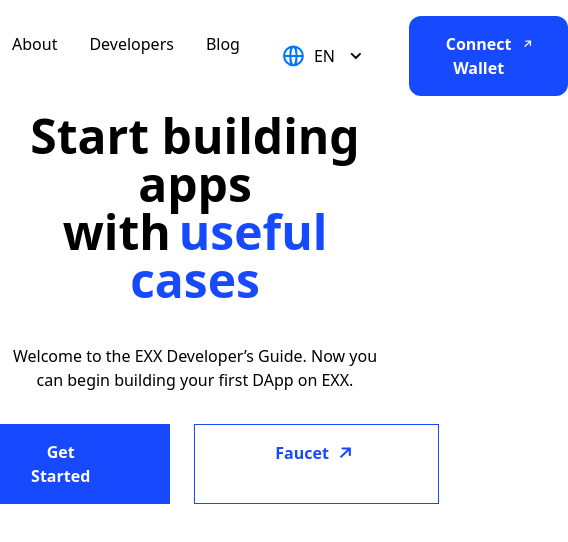
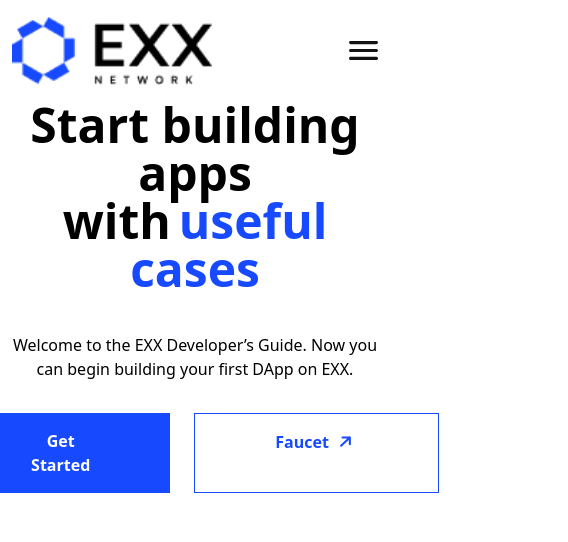
Before and after one commit to B-Fabrice/EXX-Network-coding-challenge, a Next.js app: page / in a window 390 px wide. Shown: the top 542 px of the page, 568 px wide, since content can reach past the window. Built offline with nearby package versions, Linux system fonts and the light colour scheme.

Commit message:
navbar responsiveness

```diff
--- a/components/cards/navbar.js
+++ b/components/cards/navbar.js
@@ -3,9 +3,10 @@
 import Link from 'next/link'
 
 export default function Navbar() {
+  const [isMenu, setIsMenu] = useState(false)
   const [isShow, setIsShow] = useState(false)
   return (
-    <nav className='mx-auto py-4 md:py-6 px-3 md:px-20 flex justify-between items-center'>
+    <nav className='mx-auto py-4 md:py-6 px-3 md:px-20 flex justify-between items-center relative'>
       <div>
         <div>
           <Image
@@ -17,7 +18,8 @@
           />
         </div>
       </div>
-      <div className='flex items-baseline gap-10'>
+      <div>
+        <div className='hidden lg:flex items-baseline gap-10'>
           <div className='flex gap-8'>
             {['About', 'Developers', 'Blog'].map((item, index) => (
               <Link
@@ -78,6 +80,43 @@
             </button>
           </div>
         </div>
+        <div className='lg:hidden'>
+          <svg
+            onClick={() => setIsMenu(!isMenu)}
+            className='cursor-pointer'
+            width='29' height='19' viewBox='0 0 29 19' fill='none' xmlns='http://www.w3.org/2000/svg'
+          >
+            <path d='M1.61111 19H27.3889C28.275 19 29 18.2875 29 17.4167C29 16.5458 28.275 15.8333 27.3889 15.8333H1.61111C0.725 15.8333 0 16.5458 0 17.4167C0 18.2875 0.725 19 1.61111 19ZM1.61111 11.0833H27.3889C28.275 11.0833 29 10.3708 29 9.5C29 8.62917 28.275 7.91667 27.3889 7.91667H1.61111C0.725 7.91667 0 8.62917 0 9.5C0 10.3708 0.725 11.0833 1.61111 11.0833ZM0 1.58333C0 2.45417 0.725 3.16667 1.61111 3.16667H27.3889C28.275 3.16667 29 2.45417 29 1.58333C29 0.7125 28.275 0 27.3889 0H1.61111C0.725 0 0 0.7125 0 1.58333Z' fill='#111315' />
+          </svg>
+          <div className={`absolute top-28 right-0 left-0 ${!isMenu ? 'hidden' : ''}`}>
+            <div>
+              {['About', 'Developers', 'Blog'].map((item, index) => (
+                <Link
+                  key={index}
+                  href=''
+                  className='block px-10 hover:bg-gray-100 transition duration-200 ease-in-out font-bold py-4'
+                >
+                  {item}
+                </Link>
+              ))}
+            </div>
+            <div>
+              <button className='bg-primary font-bold inline-flex px-8 py-4 lg:w-fit w-full lg:rounded-xl text-white'>
+                Connect Wallet
+                <svg className='ml-1' width='25' height='24' viewBox='0 0 25 24' fill='none' xmlns='http://www.w3.org/2000/svg'>
+                  <path
+                    d='M9.51044 7.48014L16.842 7.48014M16.842 7.48014L16.842 14.2987M16.842 7.48014L8.04412 15.6624'
+                    stroke='#F5F5F5'
+                    strokeWidth='2.07917'
+                    strokeLinecap='round'
+                    strokeLinejoin='round'
+                  />
+                </svg>
+              </button>
+            </div>
+          </div>
+        </div>
+      </div>
     </nav>
   )
 }
```
Lines whose indentation alone changed are shown as unchanged.
